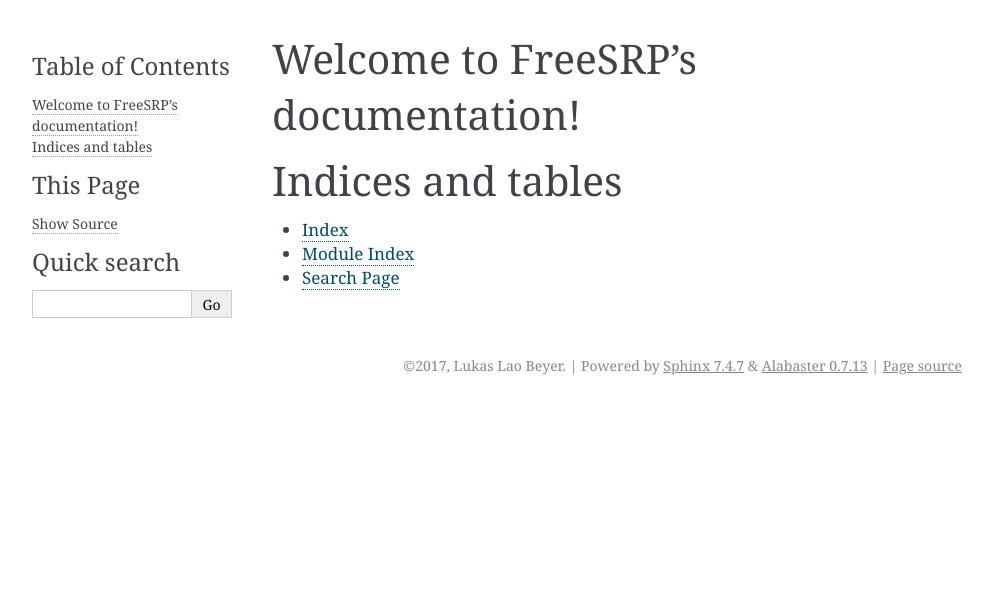
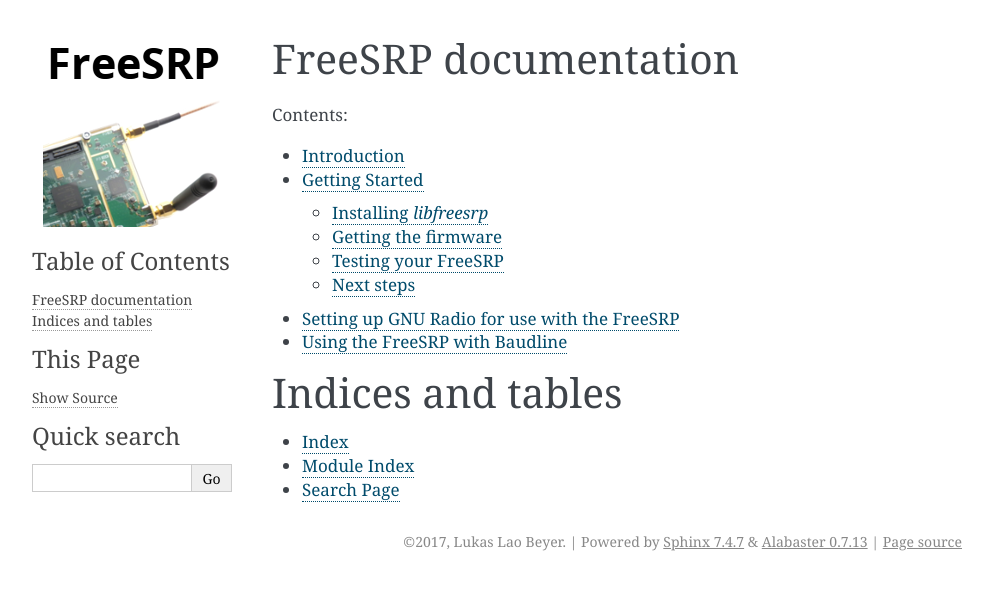
Before and after one commit to FreeSRP/docs, a Sphinx documentation site: the page built from source/index.rst, in a window 1280 px wide. Shown: the top 590 px of the page, without its empty margins (148-1141 px from the left). Built offline with Sphinx 7.4.7, drawn with Linux system fonts in a browser that asks for light colours; formulas are drawn with MathJax 3; some of the changed lines change nothing that is shown.

Commit message:
Add some initial documentation (installation instructions)

```diff
--- /dev/null
+++ b/source/baudline.rst
@@ -0,0 +1,2 @@
+Using the FreeSRP with Baudline
+===============================
--- a/source/conf.py
+++ b/source/conf.py
@@ -97,6 +97,7 @@
 # so a file named "default.css" will overwrite the builtin "default.css".
 html_static_path = ['_static']
 
+html_logo = '_static/logo.png'
 
 # -- Options for HTMLHelp output ------------------------------------------
 
--- /dev/null
+++ b/source/freesrp-gnuradio.rst
@@ -0,0 +1,2 @@
+Setting up GNU Radio for use with the FreeSRP
+=============================================
--- /dev/null
+++ b/source/getting-started.rst
@@ -0,0 +1,113 @@
+Getting Started
+===============
+
+Installing `libfreesrp`
+-----------------------
+
+`libfreesrp` is a library that provides access to the FreeSRP. It is required for using the FreeSRP in GNU Radio, as the `gr-osmosdr` needs it to provide support for the FreeSRP. Additionally, `libfreesrp` comes with useful command-line utilities.
+
+There are packages for `libfreesrp` on Ubuntu. On other systems, you will have to build it from source.
+
+Ubuntu
+~~~~~~
+
+On Ubuntu 14.04, 16.06 and 16.10, you can install `libfreesrp` from the `FreeSRP PPA <https://launchpad.net/~llb/+archive/ubuntu/freesrp>`_ as follows:
+
+.. code:: bash
+
+    sudo add-apt-repository ppa:llb/freesrp
+    sudo apt update
+    sudo apt install libfreesrp
+
+
+Building from source
+~~~~~~~~~~~~~~~~~~~~
+
+If `libfreesrp` is not available as a prebuilt package for your system, or you want to get the latest changes present in the `libfreesrp` Git repository, you will have to build `libfreesrp` from source.
+
+To build from source, you need to install the following dependencies first:
+
+* GNU Make and GCC (Debian: `apt install build-essential`, Fedora: `dnf install @development-tools`)
+* CMake (Debian: `apt install cmake`, Fedora: `dnf install cmake`)
+* libusb 1.0 (Debian: `apt install libusb-1.0-0-dev`, Fedora: `dnf install libusb1-devel`)
+* Boost (Debian: `apt install libboost-all-dev`, Fedora: `dnf install boost-devel`)
+
+Now, get the source code:
+
+.. code:: bash
+
+    git clone https://github.com/FreeSRP/libfreesrp.git
+
+And build the library:
+
+.. code:: bash
+
+    cd libfreesrp
+    mkdir build && cd build
+    cmake .. -DCMAKE_BUILD_TYPE=Release
+    make
+
+Finally, install it:
+
+.. code:: bash
+
+    make install  # Run this as root
+
+
+Getting the firmware
+--------------------
+
+In addition to `libfreesrp`, you will have to download firmware for the FreeSRP's FX3 microcontroller and a bitstream for the FreeSRP's FPGA. This is required because the FreeSRP hardware does not come preprogrammed by default, and needs to be programmed before its first use. You will also want to repeat this process to upgrade your firmware every time improved versions are available.
+
+On Ubuntu, the `freesrp-firmware` package provides the latest firmware and FPGA bitstream. On other systems, you will have to download it manually.
+
+Ubuntu
+~~~~~~
+
+Assuming you already added the FreeSRP PPA as shown above (when installing `libfreesrp`), you can now also install the firmware by running:
+
+.. code:: bash
+
+    sudo apt install freesrp-firmware
+
+
+Manual firmware download
+~~~~~~~~~~~~~~~~~~~~~~~~
+
+You can download the firmware here:
+
+.. todo::
+
+    Upload FX3 firmware and FPGA bitstream and put download links here
+
+
+After extracting the downloaded archive, you should create a new folder in your home directory called `.freesrp`. Place the `fx3.img` and `fpga.bin` files in there.
+
+
+Testing your FreeSRP
+--------------------
+
+Now, you are ready to verify you can interface with your FreeSRP. Plug the FreeSRP into a USB 3.0 port on your computer and run:
+
+.. code:: bash
+
+    freesrp-ctl --fx3 --fpga
+
+If everything is installed correctly, after a few seconds you will see:
+
+.. code::
+
+    Sucessfully uploaded FreeSRP firmware to FX3
+    Found FreeSRP
+    Loading FPGA with '.freesrp/fpga.bin'
+    FPGA configured successfully
+    Connected to FreeSRP
+    Version: FX3 v0.1.0, FPGA v0.1.0
+
+This means programming the FreeSRP was successful.
+
+
+Next steps
+----------
+
+To actually do anything useful with your FreeSRP now, you will probably want to install GNU Radio. See :doc:`freesrp-gnuradio` for a guide on setting it up. You can also download Baudline and use it with `freesrp-io`, see :doc:`baudline` for that.
--- a/source/index.rst
+++ b/source/index.rst
@@ -3,13 +3,17 @@
    You can adapt this file completely to your liking, but it should at least
    contain the root `toctree` directive.
 
-Welcome to FreeSRP's documentation!
-===================================
+FreeSRP documentation
+=====================
 
 .. toctree::
    :maxdepth: 2
    :caption: Contents:
 
+   intro
+   getting-started
+   freesrp-gnuradio
+   baudline
 
 
 Indices and tables
--- /dev/null
+++ b/source/intro.rst
@@ -0,0 +1,15 @@
+Introduction
+============
+
+This is the documentation for the FreeSRP, an open-source software-defined radio platform. For an overview of this project, please visit `freesrp.org <https://freesrp.org>`_.
+
+Main components of the FreeSRP project currently are:
+
+* Hardware: The FreeSRP Alpha SDR
+    * FPGA design for the FreeSRP's Artix 7 FPGA
+    * Firmware running on the FreeSRP's Cypress EZ-USB FX3
+* Software:
+    * libfreesrp, a C++ library for interfacing with the FreeSRP hardware
+    * GNU Radio integration through the gr-osmosdr block
+
+**For a tutorial on setting up the FreeSRP for use with GNU Radio, please see** :doc:`getting-started`.
```
Also changed, not shown: source/_static/logo.png (added), 1 other file.
